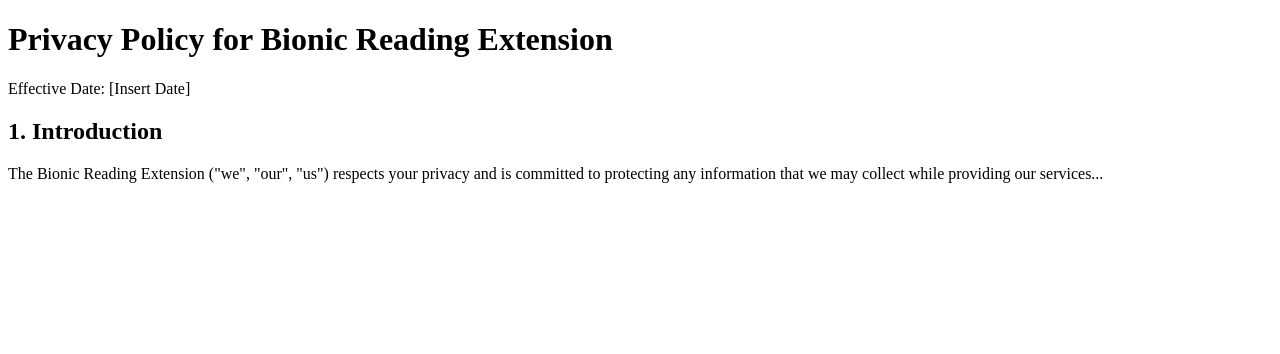
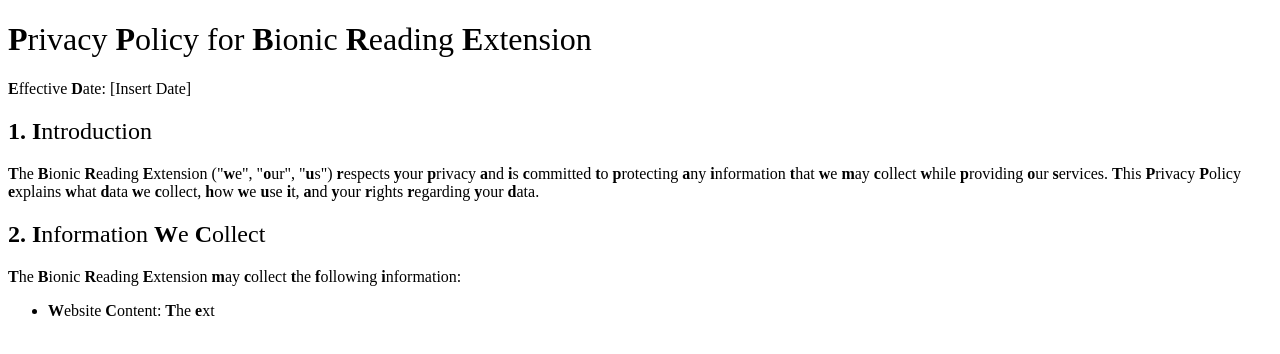
Before and after one commit to hugoisthe1/bionic-reading-extension, a plain HTML site: page index.html in a window 1280 px wide. Drawn offline with Linux system fonts and the light colour scheme.

Commit message:
Update index.html

```diff
--- a/index.html
+++ b/index.html
@@ -4,12 +4,23 @@
     <meta charset="UTF-8">
     <meta name="viewport" content="width=device-width, initial-scale=1.0">
     <title>Privacy Policy</title>
+    <style>
+        .bionic {
+            font-weight: normal;
+        }
+        .bionic b {
+            font-weight: bold;
+        }
+    </style>
 </head>
 <body>
-    <h1>Privacy Policy for Bionic Reading Extension</h1>
-    <p>Effective Date: [Insert Date]</p>
-    <h2>1. Introduction</h2>
-    <p>The Bionic Reading Extension ("we", "our", "us") respects your privacy and is committed to protecting any information that we may collect while providing our services...</p>
-    <!-- Add the rest of your privacy policy content here -->
-</body>
-</html>
+    <h1><span class="bionic"><b>P</b>rivacy <b>P</b>olicy for <b>B</b>ionic <b>R</b>eading <b>E</b>xtension</span></h1>
+    <p><span class="bionic"><b>E</b>ffective <b>D</b>ate: [Insert Date]</span></p>
+
+    <h2><span class="bionic"><b>1.</b> <b>I</b>ntroduction</span></h2>
+    <p><span class="bionic"><b>T</b>he <b>B</b>ionic <b>R</b>eading <b>E</b>xtension ("<b>w</b>e", "<b>o</b>ur", "<b>u</b>s") <b>r</b>espects <b>y</b>our <b>p</b>rivacy <b>a</b>nd <b>i</b>s <b>c</b>ommitted <b>t</b>o <b>p</b>rotecting <b>a</b>ny <b>i</b>nformation <b>t</b>hat <b>w</b>e <b>m</b>ay <b>c</b>ollect <b>w</b>hile <b>p</b>roviding <b>o</b>ur <b>s</b>ervices. <b>T</b>his <b>P</b>rivacy <b>P</b>olicy <b>e</b>xplains <b>w</b>hat <b>d</b>ata <b>w</b>e <b>c</b>ollect, <b>h</b>ow <b>w</b>e <b>u</b>se <b>i</b>t, <b>a</b>nd <b>y</b>our <b>r</b>ights <b>r</b>egarding <b>y</b>our <b>d</b>ata.</span></p>
+
+    <h2><span class="bionic"><b>2.</b> <b>I</b>nformation <b>W</b>e <b>C</b>ollect</span></h2>
+    <p><span class="bionic"><b>T</b>he <b>B</b>ionic <b>R</b>eading <b>E</b>xtension <b>m</b>ay <b>c</b>ollect <b>t</b>he <b>f</b>ollowing <b>i</b>nformation:</span></p>
+    <ul>
+        <li><span class="bionic"><b>W</b>ebsite <b>C</b>ontent: <b>T</b>he <b>e</b>xt
```
